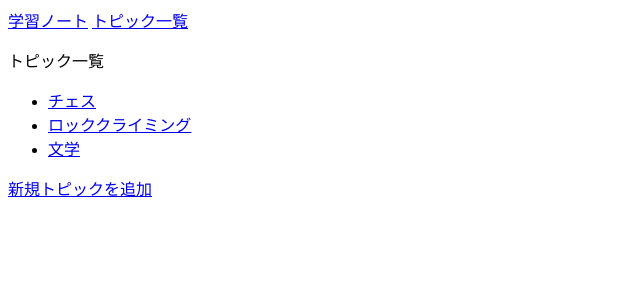
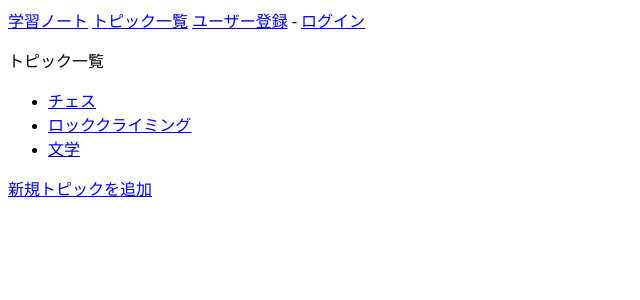
Before and after one commit to mar12345-jpg/chapter7_django, a Django app: page /topics/ in a window 1280 px wide. Shown: the top 300 px of the page, without its empty margins (0-640 px from the left). Run offline with Django 5.2, Linux system fonts and the light colour scheme; data comes from the database, SQL or seed files in the repository; parts of the project's set-up code (start-up, migrations or seed data) failed here and were passed over.

Commit message:
ログインページにリンクする

```diff
--- a/learning_logs/templates/learning_logs/base.html
+++ b/learning_logs/templates/learning_logs/base.html
@@ -2,6 +2,12 @@
     {# app_name:name #}
     <a href="{% url 'learning_logs:index' %}">学習ノート</a>
     <a href="{% url 'learning_logs:topics' %}">トピック一覧</a>
+    {% if user.is_authenticated %}
+        こんにちは {{ user.username }}さん
+    {% else %}
+        <a href="{% url 'accounts:register' %}">ユーザー登録</a> -
+        <a href="{% url 'accounts:login' %}">ログイン</a>
+    {% endif %}
 </p>
 
 {% block content %}
```
